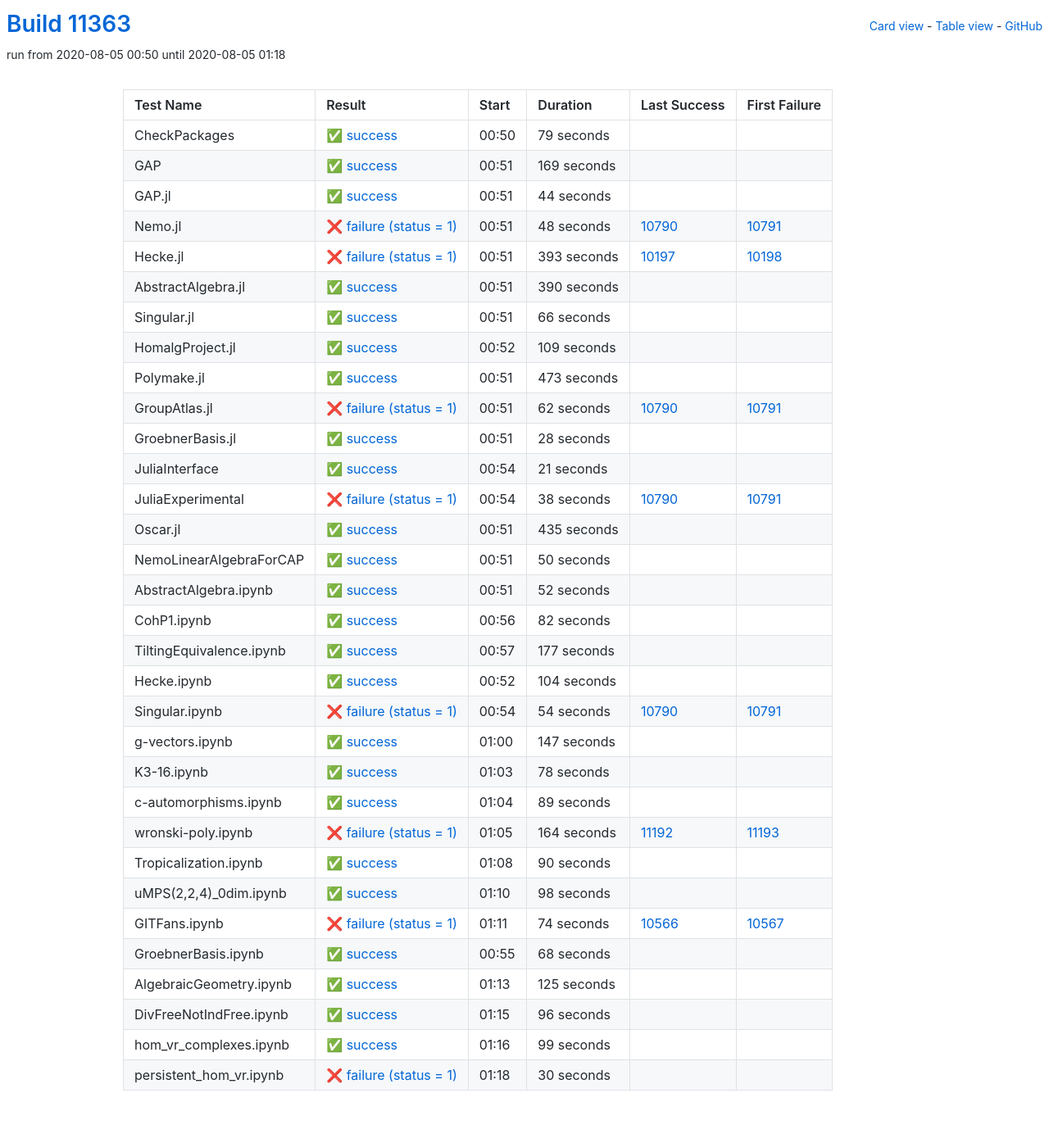
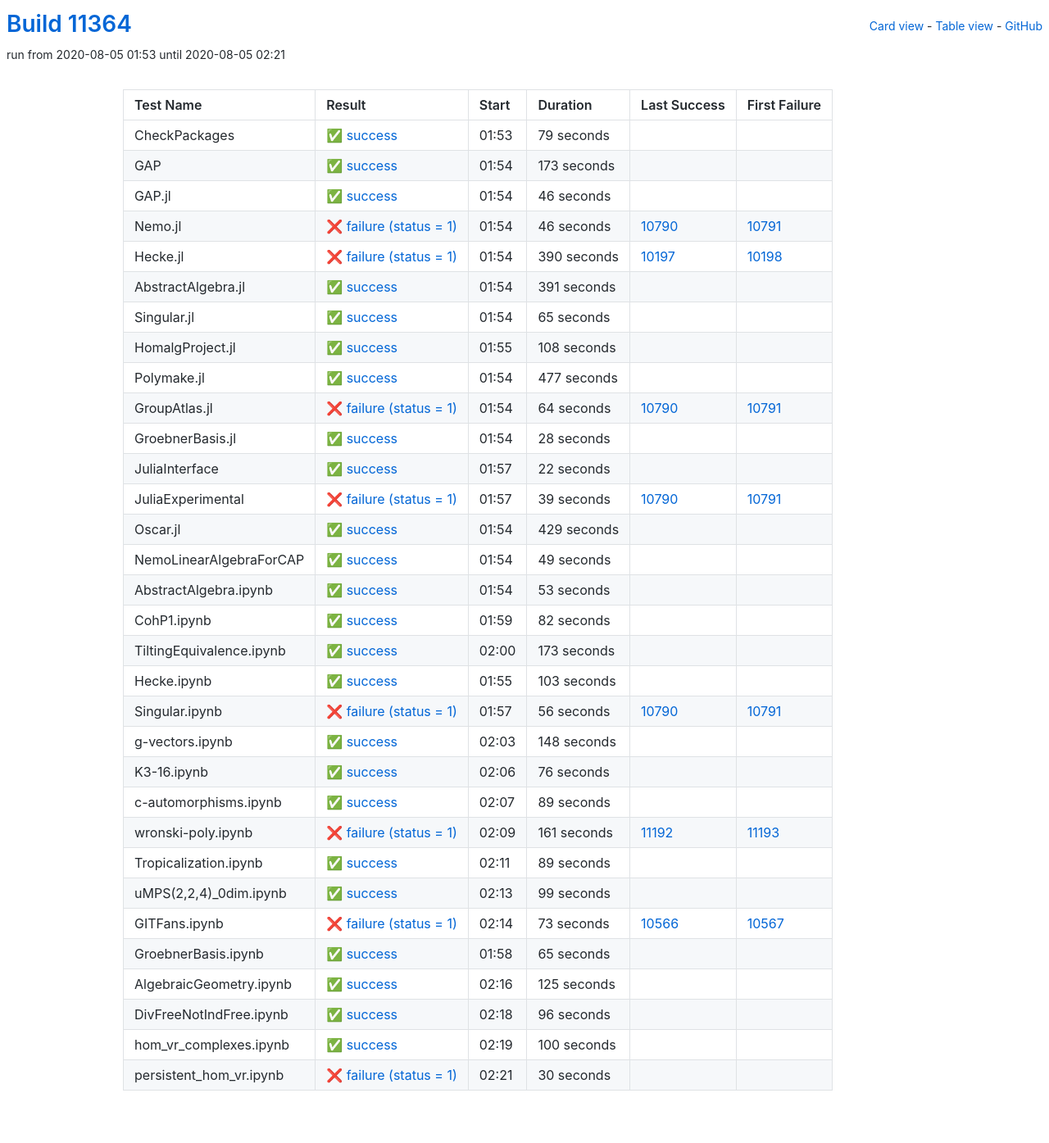
Before and after one commit to oscar-system/oscar-ci-status, a Jekyll site: the page built from table.html, in a window 1280 px wide. Shown: the whole page at 82% size. Built offline with Jekyll 4.4.1, drawn with Linux system fonts in a browser that asks for light colours.

Commit message:
Build #11364

```diff
--- a/_data/ci.yml
+++ b/_data/ci.yml
@@ -1,6 +1,6 @@
 ---
-build: 11363
-build_url: https://oscarci.mathematik.uni-kl.de/job/oscar/11363/
+build: 11364
+build_url: https://oscarci.mathematik.uni-kl.de/job/oscar/11364/
 job: oscar
 organization: oscar-system
 repo: oscar-ci-status
@@ -8,8 +8,8 @@
 tests:
 - name: CheckPackages
   id: checkpackages
-  log: https://oscarci.mathematik.uni-kl.de/job/oscar/11363/artifact/logs/build-11363/CheckPackages.log
-  start: 2020-08-05 00:50
+  log: https://oscarci.mathematik.uni-kl.de/job/oscar/11364/artifact/logs/build-11364/CheckPackages.log
+  start: 2020-08-05 01:53
   success: true
   exitcode: 0
   status: success
@@ -20,116 +20,116 @@
   first_failure_url:
 - name: GAP
   id: gap
-  log: https://oscarci.mathematik.uni-kl.de/job/oscar/11363/artifact/logs/build-11363/GAP.log
-  start: 2020-08-05 00:51
+  log: https://oscarci.mathematik.uni-kl.de/job/oscar/11364/artifact/logs/build-11364/GAP.log
+  start: 2020-08-05 01:54
   success: true
   exitcode: 0
   status: success
-  duration: 169
+  duration: 173
   last_success: false
   last_success_url:
   first_failure: false
   first_failure_url:
 - name: GAP.jl
   id: gap-jl
-  log: https://oscarci.mathematik.uni-kl.de/job/oscar/11363/artifact/logs/build-11363/GAP.jl.log
-  start: 2020-08-05 00:51
+  log: https://oscarci.mathematik.uni-kl.de/job/oscar/11364/artifact/logs/build-11364/GAP.jl.log
+  start: 2020-08-05 01:54
   success: true
   exitcode: 0
   status: success
-  duration: 44
+  duration: 46
   last_success: false
   last_success_url:
   first_failure: false
   first_failure_url:
 - name: Nemo.jl
   id: nemo-jl
-  log: https://oscarci.mathematik.uni-kl.de/job/oscar/11363/artifact/logs/build-11363/Nemo.jl.log
-  start: 2020-08-05 00:51
+  log: https://oscarci.mathematik.uni-kl.de/job/oscar/11364/artifact/logs/build-11364/Nemo.jl.log
+  start: 2020-08-05 01:54
   success: false
   exitcode: 1
   status: failure
-  duration: 48
+  duration: 46
   last_success: 10790
   last_success_url: https://oscarci.mathematik.uni-kl.de/job/oscar/10790/
   first_failure: 10791
   first_failure_url: https://oscarci.mathematik.uni-kl.de/job/oscar/10791/
 - name: Hecke.jl
   id: hecke-jl
-  log: https://oscarci.mathematik.uni-kl.de/job/oscar/11363/artifact/logs/build-11363/Hecke.jl.log
-  start: 2020-08-05 00:51
+  log: https://oscarci.mathematik.uni-kl.de/job/oscar/11364/artifact/logs/build-11364/Hecke.jl.log
+  start: 2020-08-05 01:54
   success: false
   exitcode: 1
   status: failure
-  duration: 393
+  duration: 390
   last_success: 10197
   last_success_url: https://oscarci.mathematik.uni-kl.de/job/oscar/10197/
   first_failure: 10198
   first_failure_url: https://oscarci.mathematik.uni-kl.de/job/oscar/10198/
 - name: AbstractAlgebra.jl
   id: abstractalgebra-jl
-  log: https://oscarci.mathematik.uni-kl.de/job/oscar/11363/artifact/logs/build-11363/AbstractAlgebra.jl.log
-  start: 2020-08-05 00:51
+  log: https://oscarci.mathematik.uni-kl.de/job/oscar/11364/artifact/logs/build-11364/AbstractAlgebra.jl.log
+  start: 2020-08-05 01:54
   success: true
   exitcode: 0
   status: success
-  duration: 390
+  duration: 391
   last_success: false
   last_success_url:
   first_failure: false
   first_failure_url:
 - name: Singular.jl
   id: singular-jl
-  log: https://oscarci.mathematik.uni-kl.de/job/oscar/11363/artifact/logs/build-11363/Singular.jl.log
-  start: 2020-08-05 00:51
+  log: https://oscarci.mathematik.uni-kl.de/job/oscar/11364/artifact/logs/build-11364/Singular.jl.log
+  start: 2020-08-05 01:54
   success: true
   exitcode: 0
   status: success
-  duration: 66
+  duration: 65
   last_success: false
   last_success_url:
   first_failure: false
   first_failure_url:
 - name: HomalgProject.jl
   id: homalgproject-jl
-  log: https://oscarci.mathematik.uni-kl.de/job/oscar/11363/artifact/logs/build-11363/HomalgProject.jl.log
-  start: 2020-08-05 00:52
+  log: https://oscarci.mathematik.uni-kl.de/job/oscar/11364/artifact/logs/build-11364/HomalgProject.jl.log
+  start: 2020-08-05 01:55
   success: true
   exitcode: 0
   status: success
-  duration: 109
+  duration: 108
   last_success: false
   last_success_url:
   first_failure: false
   first_failure_url:
 - name: Polymake.jl
   id: polymake-jl
-  log: https://oscarci.mathematik.uni-kl.de/job/oscar/11363/artifact/logs/build-11363/Polymake.jl.log
-  start: 2020-08-05 00:51
+  log: https://oscarci.mathematik.uni-kl.de/job/oscar/11364/artifact/logs/build-11364/Polymake.jl.log
+  start: 2020-08-05 01:54
   success: true
   exitcode: 0
   status: success
-  duration: 473
+  duration: 477
   last_success: false
   last_success_url:
   first_failure: false
   first_failure_url:
 - name: GroupAtlas.jl
   id: groupatlas-jl
-  log: https://oscarci.mathematik.uni-kl.de/job/oscar/11363/artifact/logs/build-11363/GroupAtlas.jl.log
-  start: 2020-08-05 00:51
+  log: https://oscarci.mathematik.uni-kl.de/job/oscar/11364/artifact/logs/build-11364/GroupAtlas.jl.log
+  start: 2020-08-05 01:54
   success: false
   exitcode: 1
   status: failure
-  duration: 62
+  duration: 64
   last_success: 10790
   last_success_url: https://oscarci.mathematik.uni-kl.de/job/oscar/10790/
   first_failure: 10791
   first_failure_url: https://oscarci.mathematik.uni-kl.de/job/oscar/10791/
 - name: GroebnerBasis.jl
   id: groebnerbasis-jl
-  log: https://oscarci.mathematik.uni-kl.de/job/oscar/11363/artifact/logs/build-11363/GroebnerBasis.jl.log
-  start: 2020-08-05 00:51
+  log: https://oscarci.mathematik.uni-kl.de/job/oscar/11364/artifact/logs/build-11364/GroebnerBasis.jl.log
+  start: 2020-08-05 01:54
   success: true
   exitcode: 0
   status: success
@@ -140,68 +140,68 @@
   first_failure_url:
 - name: JuliaInterface
   id: juliainterface
-  log: https://oscarci.mathematik.uni-kl.de/job/oscar/11363/artifact/logs/build-11363/JuliaInterface.log
-  start: 2020-08-05 00:54
+  log: https://oscarci.mathematik.uni-kl.de/job/oscar/11364/artifact/logs/build-11364/JuliaInterface.log
+  start: 2020-08-05 01:57
   success: true
   exitcode: 0
   status: success
-  duration: 21
+  duration: 22
   last_success: false
   last_success_url:
   first_failure: false
   first_failure_url:
 - name: JuliaExperimental
   id: juliaexperimental
-  log: https://oscarci.mathematik.uni-kl.de/job/oscar/11363/artifact/logs/build-11363/JuliaExperimental.log
-  start: 2020-08-05 00:54
+  log: https://oscarci.mathematik.uni-kl.de/job/oscar/11364/artifact/logs/build-11364/JuliaExperimental.log
+  start: 2020-08-05 01:57
   success: false
   exitcode: 1
   status: failure
-  duration: 38
+  duration: 39
   last_success: 10790
   last_success_url: https://oscarci.mathematik.uni-kl.de/job/oscar/10790/
   first_failure: 10791
   first_failure_url: https://oscarci.mathematik.uni-kl.de/job/oscar/10791/
 - name: Oscar.jl
   id: oscar-jl
-  log: https://oscarci.mathematik.uni-kl.de/job/oscar/11363/artifact/logs/build-11363/Oscar.jl.log
-  start: 2020-08-05 00:51
+  log: https://oscarci.mathematik.uni-kl.de/job/oscar/11364/artifact/logs/build-11364/Oscar.jl.log
+  start: 2020-08-05 01:54
   success: true
   exitcode: 0
   status: success
-  duration: 435
+  duration: 429
   last_success: false
   last_success_url:
   first_failure: false
   first_failure_url:
 - name: NemoLinearAlgebraForCAP
   id: nemolinearalgebraforcap
-  log: https://oscarci.mathematik.uni-kl.de/job/oscar/11363/artifact/logs/build-11363/NemoLinearAlgebraForCAP.log
-  start: 2020-08-05 00:51
+  log: https://oscarci.mathematik.uni-kl.de/job/oscar/11364/artifact/logs/build-11364/NemoLinearAlgebraForCAP.log
+  start: 2020-08-05 01:54
   success: true
   exitcode: 0
   status: success
-  duration: 50
+  duration: 49
   last_success: false
   last_success_url:
   first_failure: false
   first_failure_url:
 - name: AbstractAlgebra.ipynb
   id: abstractalgebra-ipynb
-  log: https://oscarci.mathematik.uni-kl.de/job/oscar/11363/artifact/logs/build-11363/AbstractAlgebra.ipynb.log
-  start: 2020-08-05 00:51
+  log: https://oscarci.mathematik.uni-kl.de/job/oscar/11364/artifact/logs/build-11364/AbstractAlgebra.ipynb.log
+  start: 2020-08-05 01:54
   success: true
   exitcode: 0
   status: success
-  duration: 52
+  duration: 53
   last_success: false
   last_success_url:
   first_failure: false
   first_failure_url:
 - name: CohP1.ipynb
   id: cohp1-ipynb
-  log: https://oscarci.mathematik.uni-kl.de/job/oscar/11363/artifact/logs/build-11363/CohP1.ipynb.log
-  start: 2020-08-05 00:56
+  log: https://oscarci.mathematik.uni-kl.de/job/oscar/11364/artifact/logs/build-11364/CohP1.ipynb.log
+  start: 2020-08-05 01:59
   success: true
   exitcode: 0
   status: success
@@ -212,68 +212,68 @@
   first_failure_url:
 - name: TiltingEquivalence.ipynb
   id: tiltingequivalence-ipynb
-  log: https://oscarci.mathematik.uni-kl.de/job/oscar/11363/artifact/logs/build-11363/TiltingEquivalence.ipynb.log
-  start: 2020-08-05 00:57
+  log: https://oscarci.mathematik.uni-kl.de/job/oscar/11364/artifact/logs/build-11364/TiltingEquivalence.ipynb.log
+  start: 2020-08-05 02:00
   success: true
   exitcode: 0
   status: success
-  duration: 177
+  duration: 173
   last_success: false
   last_success_url:
   first_failure: false
   first_failure_url:
 - name: Hecke.ipynb
   id: hecke-ipynb
-  log: https://oscarci.mathematik.uni-kl.de/job/oscar/11363/artifact/logs/build-11363/Hecke.ipynb.log
-  start: 2020-08-05 00:52
+  log: https://oscarci.mathematik.uni-kl.de/job/oscar/11364/artifact/logs/build-11364/Hecke.ipynb.log
+  start: 2020-08-05 01:55
   success: true
   exitcode: 0
   status: success
-  duration: 104
+  duration: 103
   last_success: false
   last_success_url:
   first_failure: false
   first_failure_url:
 - name: Singular.ipynb
   id: singular-ipynb
-  log: https://oscarci.mathematik.uni-kl.de/job/oscar/11363/artifact/logs/build-11363/Singular.ipynb.log
-  start: 2020-08-05 00:54
+  log: https://oscarci.mathematik.uni-kl.de/job/oscar/11364/artifact/logs/build-11364/Singular.ipynb.log
+  start: 2020-08-05 01:57
   success: false
   exitcode: 1
   status: failure
-  duration: 54
+  duration: 56
   last_success: 10790
   last_success_url: https://oscarci.mathematik.uni-kl.de/job/oscar/10790/
   first_failure: 10791
   first_failure_url: https://oscarci.mathematik.uni-kl.de/job/oscar/10791/
 - name: g-vectors.ipynb
   id: g-vectors-ipynb
-  log: https://oscarci.mathematik.uni-kl.de/job/oscar/11363/artifact/logs/build-11363/g-vectors.ipynb.log
-  start: 2020-08-05 01:00
+  log: https://oscarci.mathematik.uni-kl.de/job/oscar/11364/artifact/logs/build-11364/g-vectors.ipynb.log
+  start: 2020-08-05 02:03
   success: true
   exitcode: 0
   status: success
-  duration: 147
+  duration: 148
   last_success: false
   last_success_url:
   first_failure: false
   first_failure_url:
 - name: K3-16.ipynb
   id: k3-16-ipynb
-  log: https://oscarci.mathematik.uni-kl.de/job/oscar/11363/artifact/logs/build-11363/K3-16.ipynb.log
-  start: 2020-08-05 01:03
+  log: https://oscarci.mathematik.uni-kl.de/job/oscar/11364/artifact/logs/build-11364/K3-16.ipynb.log
+  start: 2020-08-05 02:06
   success: true
   exitcode: 0
   status: success
-  duration: 78
+  duration: 76
   last_success: false
   last_success_url:
   first_failure: false
   first_failure_url:
 - name: c-automorphisms.ipynb
   id: c-automorphisms-ipynb
-  log: https://oscarci.mathematik.uni-kl.de/job/oscar/11363/artifact/logs/build-11363/c-automorphisms.ipynb.log
-  start: 2020-08-05 01:04
+  log: https://oscarci.mathematik.uni-kl.de/job/oscar/11364/artifact/logs/build-11364/c-automorphisms.ipynb.log
+  start: 2020-08-05 02:07
   success: true
   exitcode: 0
   status: success
@@ -284,68 +284,68 @@
   first_failure_url:
 - name: wronski-poly.ipynb
   id: wronski-poly-ipynb
-  log: https://oscarci.mathematik.uni-kl.de/job/oscar/11363/artifact/logs/build-11363/wronski-poly.ipynb.log
-  start: 2020-08-05 01:05
+  log: https://oscarci.mathematik.uni-kl.de/job/oscar/11364/artifact/logs/build-11364/wronski-poly.ipynb.log
+  start: 2020-08-05 02:09
   success: false
   exitcode: 1
   status: failure
-  duration: 164
+  duration: 161
   last_success: 11192
   last_success_url: https://oscarci.mathematik.uni-kl.de/job/oscar/11192/
   first_failure: 11193
   first_failure_url: https://oscarci.mathematik.uni-kl.de/job/oscar/11193/
 - name: Tropicalization.ipynb
   id: tropicalization-ipynb
-  log: https://oscarci.mathematik.uni-kl.de/job/oscar/11363/artifact/logs/build-11363/Tropicalization.ipynb.log
-  start: 2020-08-05 01:08
+  log: https://oscarci.mathematik.uni-kl.de/job/oscar/11364/artifact/logs/build-11364/Tropicalization.ipynb.log
+  start: 2020-08-05 02:11
   success: true
   exitcode: 0
   status: success
-  duration: 90
+  duration: 89
   last_success: false
   last_success_url:
   first_failure: false
   first_failure_url:
 - name: uMPS(2,2,4)_0dim.ipynb
   id: umps-2-2-4-0dim-ipynb
-  log: https://oscarci.mathematik.uni-kl.de/job/oscar/11363/artifact/logs/build-11363/uMPS-2-2-4-_0dim.ipynb.log
-  start: 2020-08-05 01:10
+  log: https://oscarci.mathematik.uni-kl.de/job/oscar/11364/artifact/logs/build-11364/uMPS-2-2-4-_0dim.ipynb.log
+  start: 2020-08-05 02:13
   success: true
   exitcode: 0
   status: success
-  duration: 98
+  duration: 99
   last_success: false
   last_success_url:
   first_failure: false
   first_failure_url:
 - name: GITFans.ipynb
   id: gitfans-ipynb
-  log: https://oscarci.mathematik.uni-kl.de/job/oscar/11363/artifact/logs/build-11363/GITFans.ipynb.log
-  start: 2020-08-05 01:11
+  log: https://oscarci.mathematik.uni-kl.de/job/oscar/11364/artifact/logs/build-11364/GITFans.ipynb.log
+  start: 2020-08-05 02:14
   success: false
   exitcode: 1
   status: failure
-  duration: 74
+  duration: 73
   last_success: 10566
   last_success_url: https://oscarci.mathematik.uni-kl.de/job/oscar/10566/
   first_failure: 10567
   first_failure_url: https://oscarci.mathematik.uni-kl.de/job/oscar/10567/
 - name: GroebnerBasis.ipynb
   id: groebnerbasis-ipynb
-  log: https://oscarci.mathematik.uni-kl.de/job/oscar/11363/artifact/logs/build-11363/GroebnerBasis.ipynb.log
-  start: 2020-08-05 00:55
+  log: https://oscarci.mathematik.uni-kl.de/job/oscar/11364/artifact/logs/build-11364/GroebnerBasis.ipynb.log
+  start: 2020-08-05 01:58
   success: true
   exitcode: 0
   status: success
-  duration: 68
+  duration: 65
   last_success: false
   last_success_url:
   first_failure: false
   first_failure_url:
 - name: AlgebraicGeometry.ipynb
   id: algebraicgeometry-ipynb
-  log: https://oscarci.mathematik.uni-kl.de/job/oscar/11363/artifact/logs/build-11363/AlgebraicGeometry.ipynb.log
-  start: 2020-08-05 01:13
+  log: https://oscarci.mathematik.uni-kl.de/job/oscar/11364/artifact/logs/build-11364/AlgebraicGeometry.ipynb.log
+  start: 2020-08-05 02:16
   success: true
   exitcode: 0
   status: success
@@ -356,8 +356,8 @@
   first_failure_url:
 - name: DivFreeNotIndFree.ipynb
   id: divfreenotindfree-ipynb
-  log: https://oscarci.mathematik.uni-kl.de/job/oscar/11363/artifact/logs/build-11363/DivFreeNotIndFree.ipynb.log
-  start: 2020-08-05 01:15
+  log: https://oscarci.mathematik.uni-kl.de/job/oscar/11364/artifact/logs/build-11364/DivFreeNotIndFree.ipynb.log
+  start: 2020-08-05 02:18
   success: true
   exitcode: 0
   status: success
@@ -368,20 +368,20 @@
   first_failure_url:
 - name: hom_vr_complexes.ipynb
   id: hom-vr-complexes-ipynb
-  log: https://oscarci.mathematik.uni-kl.de/job/oscar/11363/artifact/logs/build-11363/hom_vr_complexes.ipynb.log
-  start: 2020-08-05 01:16
+  log: https://oscarci.mathematik.uni-kl.de/job/oscar/11364/artifact/logs/build-11364/hom_vr_complexes.ipynb.log
+  start: 2020-08-05 02:19
   success: true
   exitcode: 0
   status: success
-  duration: 99
+  duration: 100
   last_success: false
   last_success_url:
   first_failure: false
   first_failure_url:
 - name: persistent_hom_vr.ipynb
   id: persistent-hom-vr-ipynb
-  log: https://oscarci.mathematik.uni-kl.de/job/oscar/11363/artifact/logs/build-11363/persistent_hom_vr.ipynb.log
-  start: 2020-08-05 01:18
+  log: https://oscarci.mathematik.uni-kl.de/job/oscar/11364/artifact/logs/build-11364/persistent_hom_vr.ipynb.log
+  start: 2020-08-05 02:21
   success: false
   exitcode: 1
   status: failure
```
Also changed, not shown: README.md.
